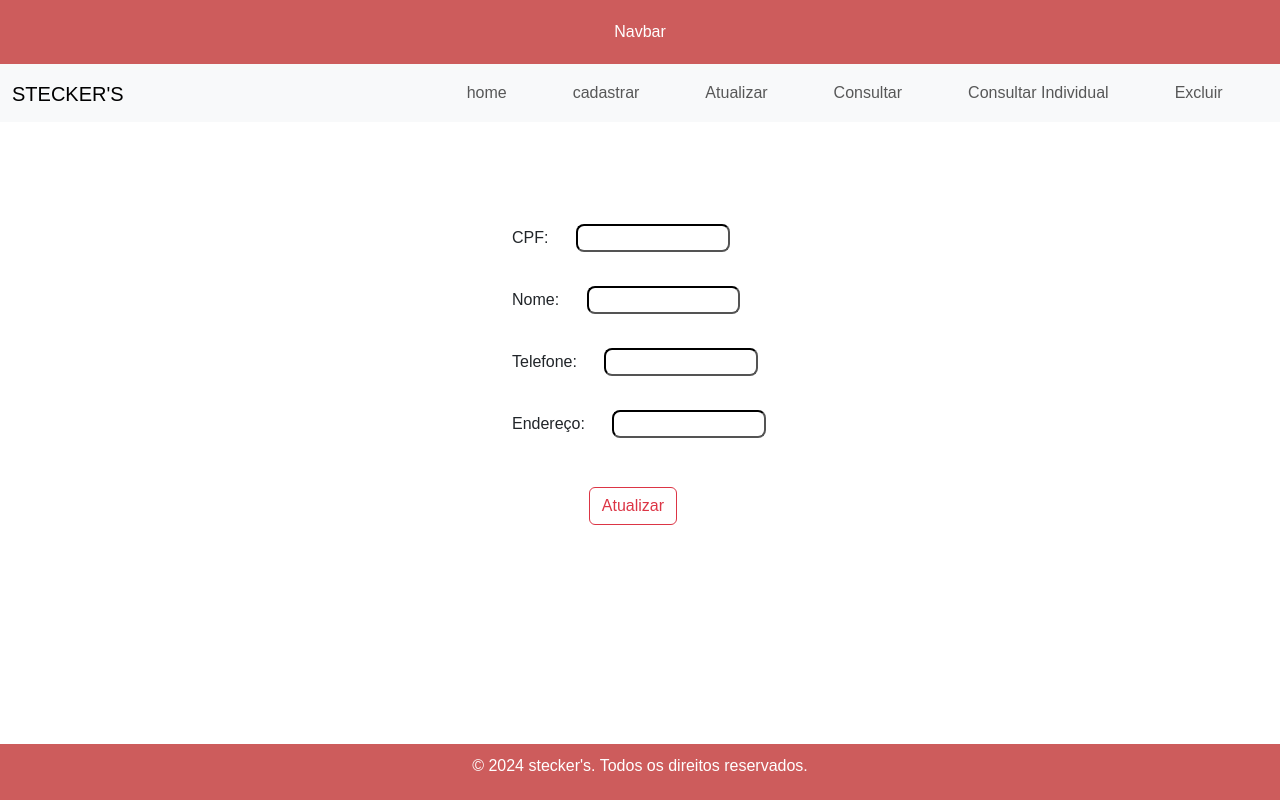
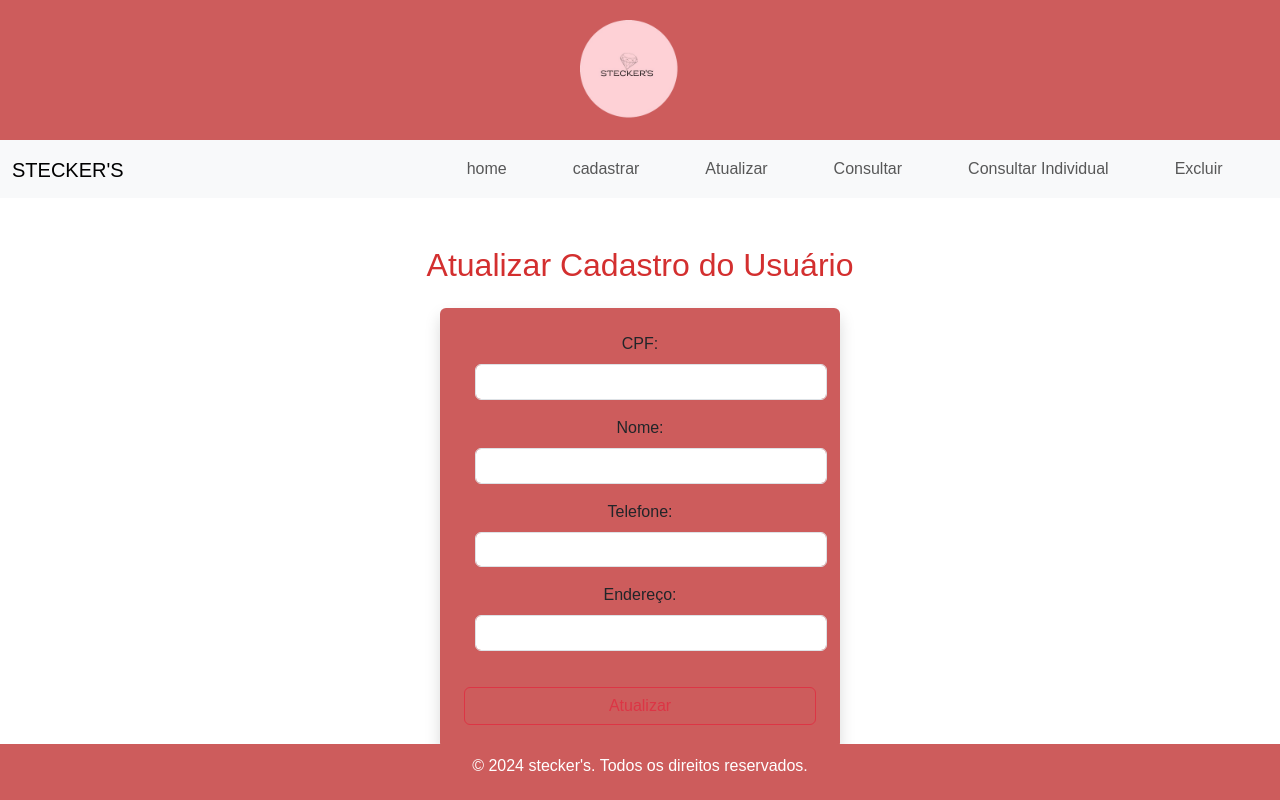
Before and after one commit to giovannasgracce/frask_python, a Flask app: page /atualizar in a window 1280 px wide. Run offline with Flask 3, Linux system fonts and the light colour scheme.

Commit message:
primeiro commit

```diff
--- a/app/templates/base.html
+++ b/app/templates/base.html
@@ -70,20 +70,12 @@
         width: 100%;
         height: 7%;
         position: fixed;
-    }
-
-
-
-    form button{
-         margin-top: 15px;
-         text-align:center;
-         margin-left:10%
+        margin-top:10%;
     }
 
   form{
         margin-left: 40%;
-        margin-top:8%;
-
+        margin-bottom:5%;
     }
 
     form input {
@@ -95,15 +87,58 @@
         border-color:black;
     }
 
+    H1{
+       text-align:center;
+       margin-top: 15px;
+    }
 
+    .logo {
+         height: 70px;
+         margin-right: 20px;
+     }
 
+    .bg-pink {
+            background-color: #CD5C5C;
+        }
+
+        .form-control {
+            font-size: 0.9rem;
+        }
+
+        .container {
+            text-align: center;
+        }
+
+        .btn {
+            margin-top: 20px;
+        }
+
+        h2 {
+            color: #d32f2f;
+            font-family: 'Poppins', sans-serif;
+        }
+
+        .form-label {
+            font-family: 'Poppins', sans-serif;
+            font-weight: 500;
+        }
+
+        .bg-light-pink {
+
+            background-color: #CD5C5C;
+        }
+
+        .logo {
+         height: 100px;
+         margin-right: 20px;
+       }
 </style>
 
 </head>
 <body>
     <header>
         <div class="banner">
-         <a class="navbar-brand" href="#">Navbar</a>
+          <img src="{{url_for('static', filename='Logotipo_Monograma_Nail_Designer_Rosê_e_Preto__1_-removebg-preview.png')}}" alt="Logo" class="logo">
         </div>
     </header>
     <nav class="navbar navbar-expand-lg bg-body-tertiary">
@@ -137,7 +172,6 @@
   </div>
 </nav>
 
-
     <footer>
         <p>© 2024 stecker's. Todos os direitos reservados.</p>
     </footer>
--- a/app/templates/cadastroAtualizar.html
+++ b/app/templates/cadastroAtualizar.html
@@ -1,38 +1,31 @@
 {% extends 'base.html' %}
 {% block conteudo %}
+<div class="container mt-5">
+    <h2 class="text-center mb-4">Atualizar Cadastro do Usuário</h2>
+    <form action="/cadastroAtualizar" method="POST" class="bg-pink p-4 rounded shadow" style="max-width: 400px; margin: auto;">
+        <div class="mb-3">
+            <label for="cpfAtualizar" class="form-label">CPF:</label>
+            <input type="text" name="cpfAtualizar" id="cpfAtualizar" class="form-control" required />
+        </div>
 
-<form action="/cadastroAtualizar" method="POST">
-    <label>CPF: </label>
-    <input type="text" name="cpfAtualizar" id="cpfAtualizar"/><br><br>
+        <div class="mb-3">
+            <label for="nome" class="form-label">Nome:</label>
+            <input type="text" name="nome" id="nome" class="form-control" required />
+        </div>
 
-    <label>Nome: </label>
-    <input type="text" name="nome" id="nome"/><br><br>
+        <div class="mb-3">
+            <label for="telefone" class="form-label">Telefone:</label>
+            <input type="text" name="telefone" id="telefone" class="form-control" required />
+        </div>
 
-     <label>Telefone: </label>
-    <input type="text" name="telefone" id="telefone"/><br><br>
+        <div class="mb-3">
+            <label for="endereco" class="form-label">Endereço:</label>
+            <input type="text" name="endereco" id="endereco" class="form-control" required />
+        </div>
 
-     <label>Endereço: </label>
-    <input type="text" name="endereco" id="endereco"/><br><br>
+        <button type="submit" class="btn btn-outline-danger w-100">Atualizar</button>
+    </form>
 
-    <!-- Button trigger modal -->
-    <button type="submit" class="btn btn-outline-danger" data-bs-toggle="modal" data-bs-target="#staticBackdrop">
-      Atualizar
-    </button>
-
-</form>
-    <!-- Modal -->
-    <div class="modal fade" id="staticBackdrop" data-bs-backdrop="static" data-bs-keyboard="false" tabindex="-1" aria-labelledby="staticBackdropLabel" aria-hidden="true">
-      <div class="modal-dialog">
-        <div class="modal-content">
-          <div class="modal-header">
-              <h1 class="modal-title fs-5" id="exampleModalLabel">ATUALIZADO COM SUCESSO</h1>
-          </div>
-          <div class="modal-footer">
-              <button type="button" class="btn btn-primary" data-bs-dismiss="modal">ok</button>
-          </div>
-        </div>
-      </div>
-    </div>
-
+</div>
 
 {% endblock %}
```
Also changed, not shown: app/templates/cadastro.html (+25 -17 lines), app/templates/excluir.html (+14 -12 lines), app/templates/index.html (+17 -2 lines), app/templates/individual.html (+15 -8 lines), app/static/Logotipo_Monograma_Nail_Designer_Rosê_e_Preto__1_-removebg-preview.png (added).
